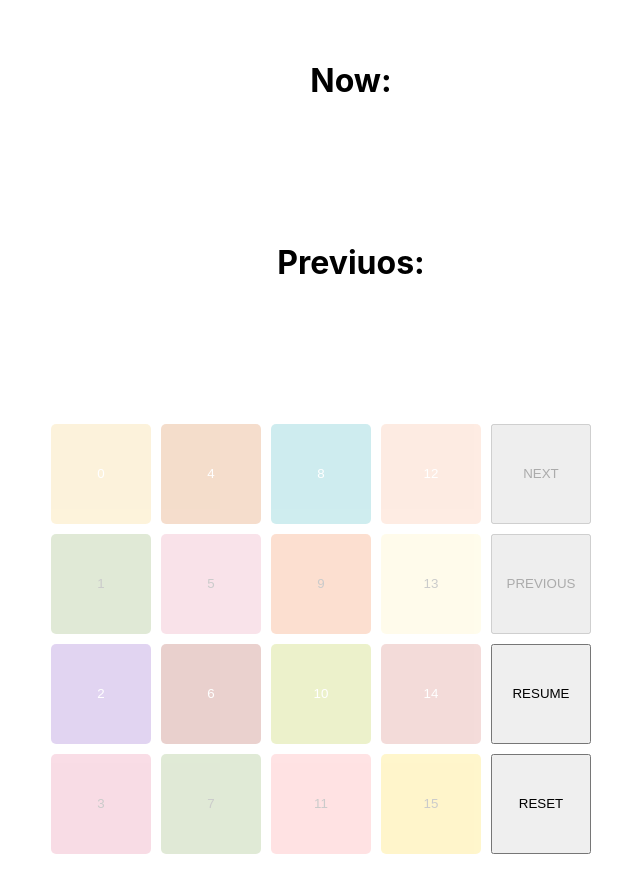
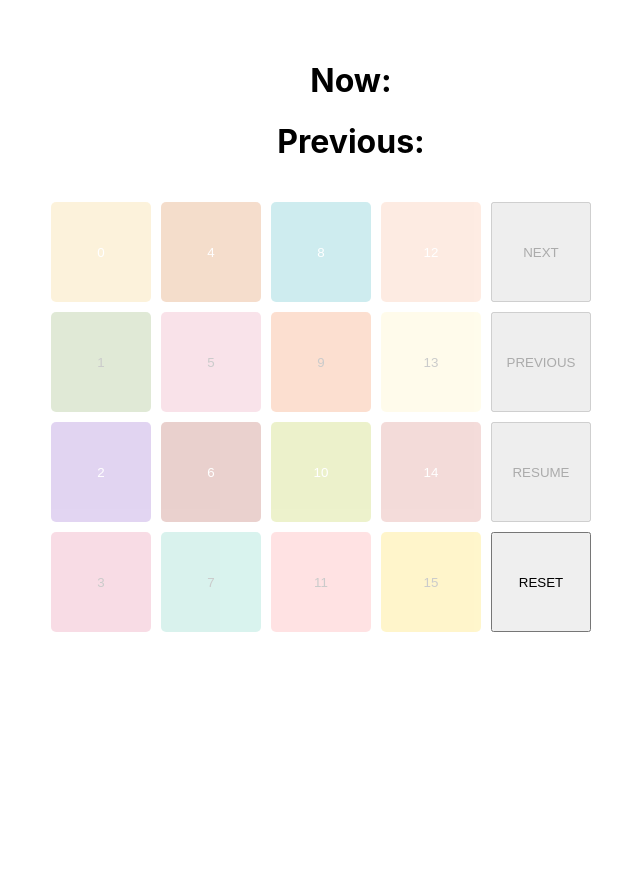
Before and after one commit to PaoAguilar/trainee07-games, a React (Create React App) app: page /timeMachine in a window 1280 px wide. Shown: the whole page, without its empty margins (289-929 px from the left). After the commit the page ends 800 px from the top, so only its background shows below. Built offline with nearby package versions, Linux system fonts and the light colour scheme.

Commit message:
fixing code extructure

```diff
--- a/src/components/Home.tsx
+++ b/src/components/Home.tsx
@@ -1,4 +1,3 @@
-/* eslint-disable arrow-body-style */
 import React from 'react';
 import { useHistory } from 'react-router-dom';
 
--- a/src/components/TimeMachine.tsx
+++ b/src/components/TimeMachine.tsx
@@ -1,66 +1,46 @@
-/* eslint-disable indent */
-/* eslint-disable no-param-reassign */
-/* eslint-disable no-nested-ternary */
-/* eslint-disable react/no-array-index-key */
-/* eslint-disable jsx-a11y/no-static-element-interactions */
-/* eslint-disable jsx-a11y/click-events-have-key-events */
-/* eslint-disable arrow-body-style */
 import React, { useState } from 'react';
+import usePrevious from '../hooks/usePrevious';
+
 import { colors } from '../config/constants';
-import usePrevious from '../hooks/usePrevious';
 import '../styles/timeMachine.scss';
 
-const TimeMachine = (): any => {
-  const [indexToChange, setIndexToChange] = useState<number>(0);
+const TimeMachine = (): JSX.Element => {
+  const [activeIndex, setActiveIndex] = useState<number>(0);
   const [history, setHistory] = useState<number[]>([]);
-  const [color, setColor] = useState<string[]>([]);
   const [prevValue, getPrevValue] = usePrevious({
     history,
-    activeIndex: indexToChange,
+    activeIndex,
   });
 
   return (
     <div>
       <h1>
         Now:
-        {getPrevValue(indexToChange)}
+        {getPrevValue(activeIndex)}
       </h1>
-      <div className="single-wapper">
-        <div
-          style={{ backgroundColor: color[color.length - 1] }}
-          className="single-box"
-        />
-      </div>
       <h1>
-        Previuos:
+        Previous:
         {prevValue}
       </h1>
-      <div className="single-wapper">
-        <div
-          style={{ backgroundColor: color[color.length - 2] }}
-          className="single-box"
-        />
-      </div>
       <br />
       <div className="time-machine__wrapper">
         {colors.map((value, index) => (
           <button
             style={{
               backgroundColor: value,
-              opacity: getPrevValue(indexToChange) === index ? 1 : 0.2,
+              opacity: getPrevValue(activeIndex) === index ? 1 : 0.2,
               border:
-                getPrevValue(indexToChange) === index ? '1px solid red' : '',
+                getPrevValue(activeIndex) === index ? '1px solid red' : '',
             }}
             type="button"
             disabled={
-              !(indexToChange === history.length - 1 || history.length === 0)
+              !(activeIndex === history.length - 1 || history.length === 0)
             }
             className="time-machine__box"
-            key={index}
+            key={value}
             onClick={() => {
-              setColor([...color, value]);
               setHistory([...history, index]);
-              setIndexToChange(history.length);
+              setActiveIndex(history.length);
             }}
           >
             {index}
@@ -69,19 +49,17 @@ const TimeMachine = (): any => {
 
         <button
           type="button"
-          disabled={
-            history.length === 0 || indexToChange === history.length - 1
-          }
-          onClick={() => setIndexToChange(indexToChange + 1)}
+          disabled={history.length === 0 || activeIndex === history.length - 1}
+          onClick={() => setActiveIndex(activeIndex + 1)}
         >
           NEXT
         </button>
 
         <button
           type="button"
-          disabled={indexToChange === 0}
+          disabled={activeIndex === 0}
           onClick={() => {
-            setIndexToChange(indexToChange - 1);
+            setActiveIndex(activeIndex - 1);
           }}
         >
           PREVIOUS
@@ -89,9 +67,9 @@ const TimeMachine = (): any => {
 
         <button
           type="button"
+          disabled={history.length === 0}
           onClick={() => {
-            setIndexToChange(history.length - 1);
-            // setColor(color.length);
+            setActiveIndex(history.length - 1);
           }}
         >
           RESUME
--- a/src/config/constants.tsx
+++ b/src/config/constants.tsx
@@ -7,7 +7,7 @@ export const colors = [
   '#cc5803',
   '#e27396',
   '#941b0c',
-  '#679436',
+  '#44C1A8',
   '#0fa3b1',
   '#f26419',
   '#a5be00',
```
Also changed, not shown: .eslintrc.json.
